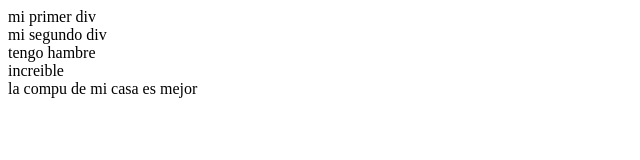
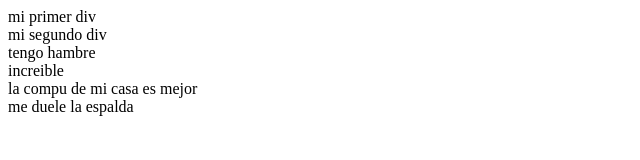
Before and after one commit to sabastiancami/Pagina_web_git_2026_1, a plain HTML site: page index.html in a window 1280 px wide. Shown: the whole page, without its empty margins (0-640 px from the left). Drawn offline with Linux system fonts and the light colour scheme.

Commit message:
puse otro div que dice que me duele la espalda y es verdad

```diff
--- a/index.html
+++ b/index.html
@@ -11,5 +11,6 @@
     <div> tengo hambre </div>
     <div>increible</div>
     <div>la compu de mi casa es mejor</div>
+    <div>me duele la espalda</div>
 </body>
 </html>
```
